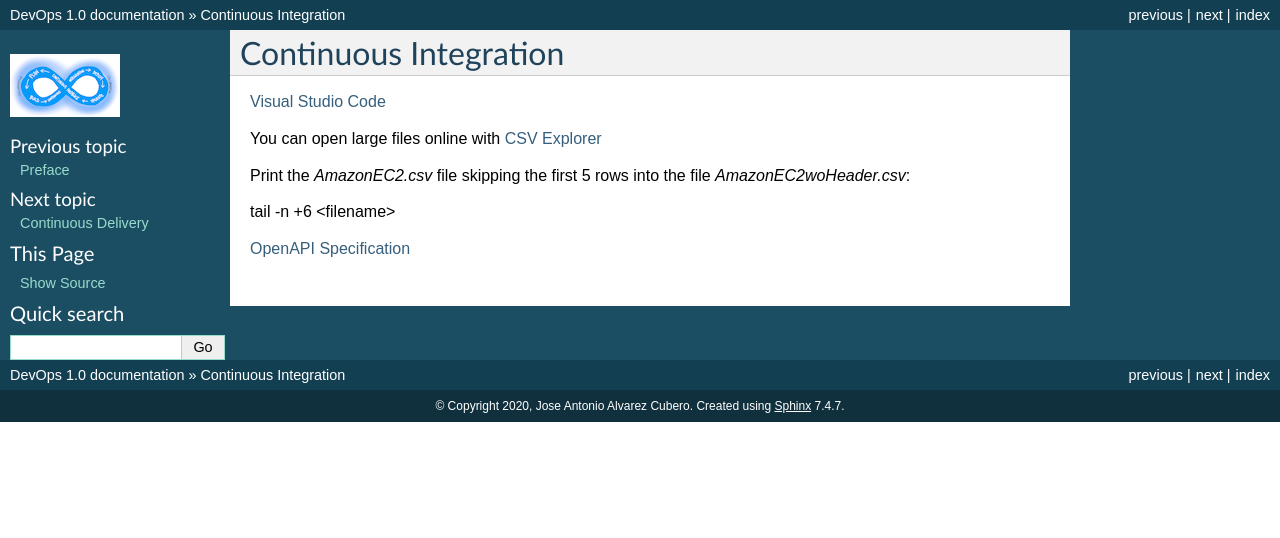
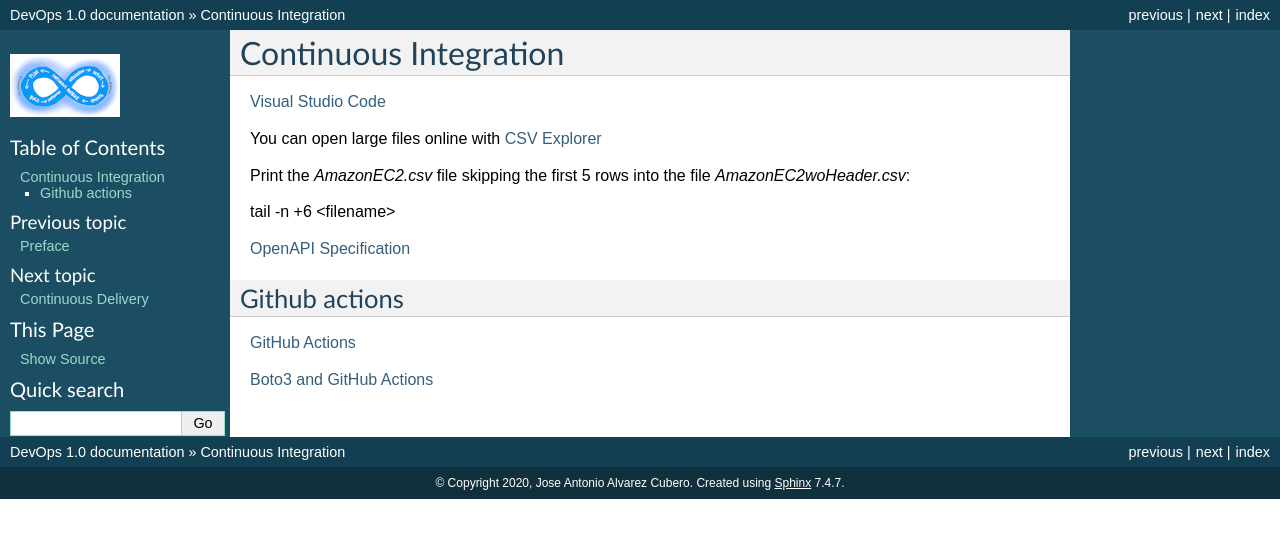
Before and after one commit to jacubero/DevOps, a Sphinx documentation site: the page built from docs/ci.rst, in a window 1280 px wide. Shown: the top 538 px of the page. Built offline with Sphinx 7.4.7, drawn with Linux system fonts in a browser that asks for light colours; pages that are not in the unit, such as notebooks, are missing from menus.

Commit message:
New version

```diff
--- a/docs/ci.rst
+++ b/docs/ci.rst
@@ -11,3 +11,10 @@
 
 
 `OpenAPI Specification <https://swagger.io/docs/specification/about/>`_
+
+Github actions
+==============
+
+`GitHub Actions <https://github.com/features/actions>`_
+
+`Boto3 and GitHub Actions <https://github.community/t/help-with-aws-cli/17054>`_
```
